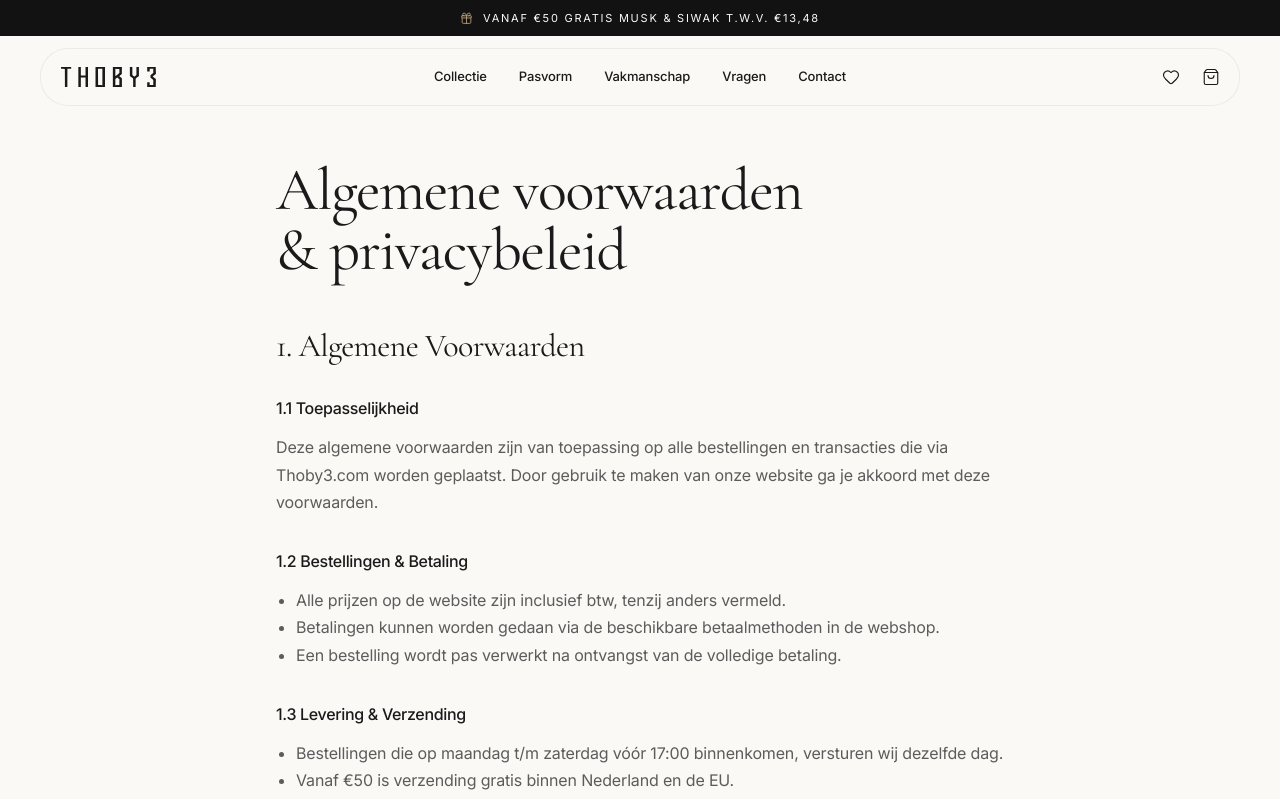
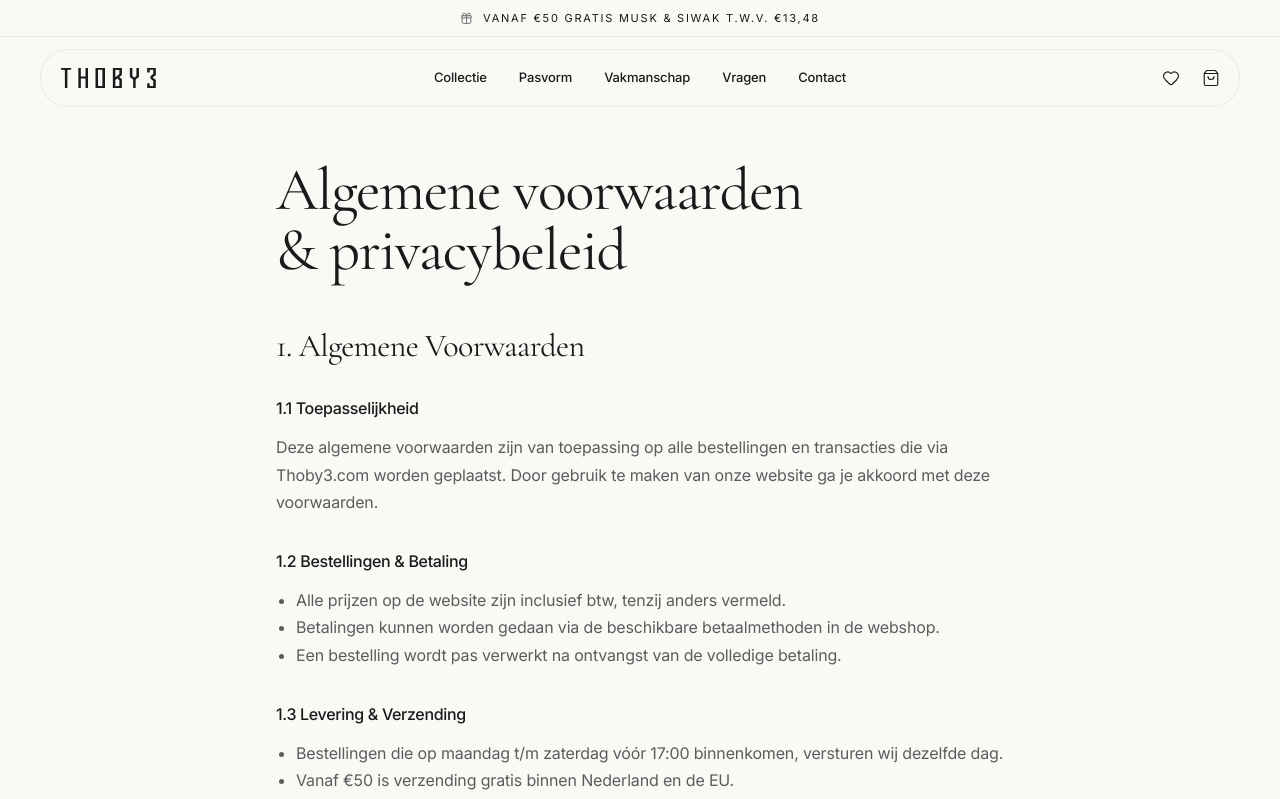
Before and after one commit to safouane070/thoby3, a Next.js app: page /algemene-voorwaarden-privacy-beleid in a window 1280 px wide. Shown: the top 799 px of the page. Built offline with nearby package versions, Linux system fonts and the light colour scheme.

Commit message:
Lichte aankondigingsbalk, originele hero-foto terug met titel op twee regels

```diff
--- a/components/AnnouncementBar.tsx
+++ b/components/AnnouncementBar.tsx
@@ -20,13 +20,13 @@ export function AnnouncementBar() {
   }, [paused]);
 
   return (
-    <div role="region" aria-label="Aanbiedingen" className="bg-obsidian text-ivory"
+    <div role="region" aria-label="Aanbiedingen" className="border-b border-line bg-ivory text-ink"
       onMouseEnter={() => setPaused(true)} onMouseLeave={() => setPaused(false)} onFocus={() => setPaused(true)} onBlur={() => setPaused(false)}>
       <div className="relative mx-auto h-9 max-w-[1440px] overflow-hidden">
         {items.map(({ icon: Icon, text }, n) => (
           <p key={text} aria-hidden={n !== i}
             className={`absolute inset-0 flex items-center justify-center gap-2.5 whitespace-nowrap px-3 text-center text-[0.625rem] uppercase tracking-[0.08em] sm:px-5 sm:text-[0.6875rem] sm:tracking-[0.16em] transition-[opacity,transform] ease-[cubic-bezier(0.16,1,0.3,1)] ${n === i ? "translate-y-0 opacity-100 delay-200 duration-500" : "-translate-y-1.5 opacity-0 duration-200"}`}>
-            <Icon size={13} className="hidden shrink-0 text-gold min-[400px]:block" aria-hidden /> {text}
+            <Icon size={13} className="hidden shrink-0 text-taupe-strong min-[400px]:block" aria-hidden /> {text}
           </p>
         ))}
       </div>
--- a/components/Hero.tsx
+++ b/components/Hero.tsx
@@ -10,18 +10,18 @@ const hero = getProduct(content.featuredProduct) ?? products[0];
 // CSS-entree in plaats van Framer: speelt al vóór hydration, dus de kop (LCP) wacht niet op JavaScript.
 const rise = (i: number) => ({ animationDelay: `${80 + i * 60}ms` });
 
-// Compositie: de kop staat in de lucht, de figuur op de duin blijft vrij, copy en CTA liggen op het zand.
+// Compositie: de kop staat in de lege lucht, de karavaan blijft vrij, copy en CTA liggen op de duinen.
 // Op mobiel staat alles binnen één scherm: de kop bovenaan, tekst en knoppen direct daaronder op het zand.
 export function Hero() {
   return (
     <section className="on-dark relative isolate flex min-h-[100svh] flex-col justify-between overflow-hidden bg-obsidian text-ivory">
-      <Image src={content.image} alt={content.imageAlt} fill preload sizes="100vw" className="-z-20 object-cover object-[78%_50%] saturate-[0.85] lg:object-[50%_55%]" />
+      <Image src={content.image} alt={content.imageAlt} fill preload sizes="100vw" className="-z-20 object-cover object-[50%_60%] saturate-[0.85]" />
       <div className="absolute inset-0 -z-10 bg-gradient-to-b from-obsidian/45 via-transparent via-30% to-obsidian/90 to-75%" />
 
       <div className="mx-auto w-full max-w-[1440px] px-5 pt-36 lg:px-10 lg:pt-44">
         {/* Alleen beweging, geen fade: een onzichtbare kop telt niet als LCP. */}
-        <h1 style={rise(0)} className="rise-y max-w-[11ch] font-serif text-[clamp(3rem,7.4vw,6.5rem)] font-medium leading-[0.95]">
-          {content.title} <em className="font-normal">{content.titleItalic}</em>
+        <h1 style={rise(0)} className="rise-y font-serif text-[clamp(2.75rem,6.4vw,6rem)] font-medium leading-[0.95]">
+          {content.title}<br /><em className="font-normal">{content.titleItalic}</em>
         </h1>
       </div>
 
--- a/content/home.json
+++ b/content/home.json
@@ -6,8 +6,8 @@
     "text": "Satijngeweven katoen, elke maat in twee pasvormen met dezelfde lengte. Vóór 17:00 besteld, vandaag verstuurd.",
     "buttonPrimary": "Shop de collectie",
     "buttonSecondary": "Vind je maat",
-    "image": "/img/hero-duin.jpg",
-    "imageAlt": "Man in een blauwe thobe op de top van een zandduin",
+    "image": "/img/hero.jpg",
+    "imageAlt": "Karavaan kamelen op een duin bij zonsondergang",
     "featuredProduct": "white-desert"
   },
   "usp": {
```
Also changed, not shown: public/img/hero-duin.jpg (deleted).
